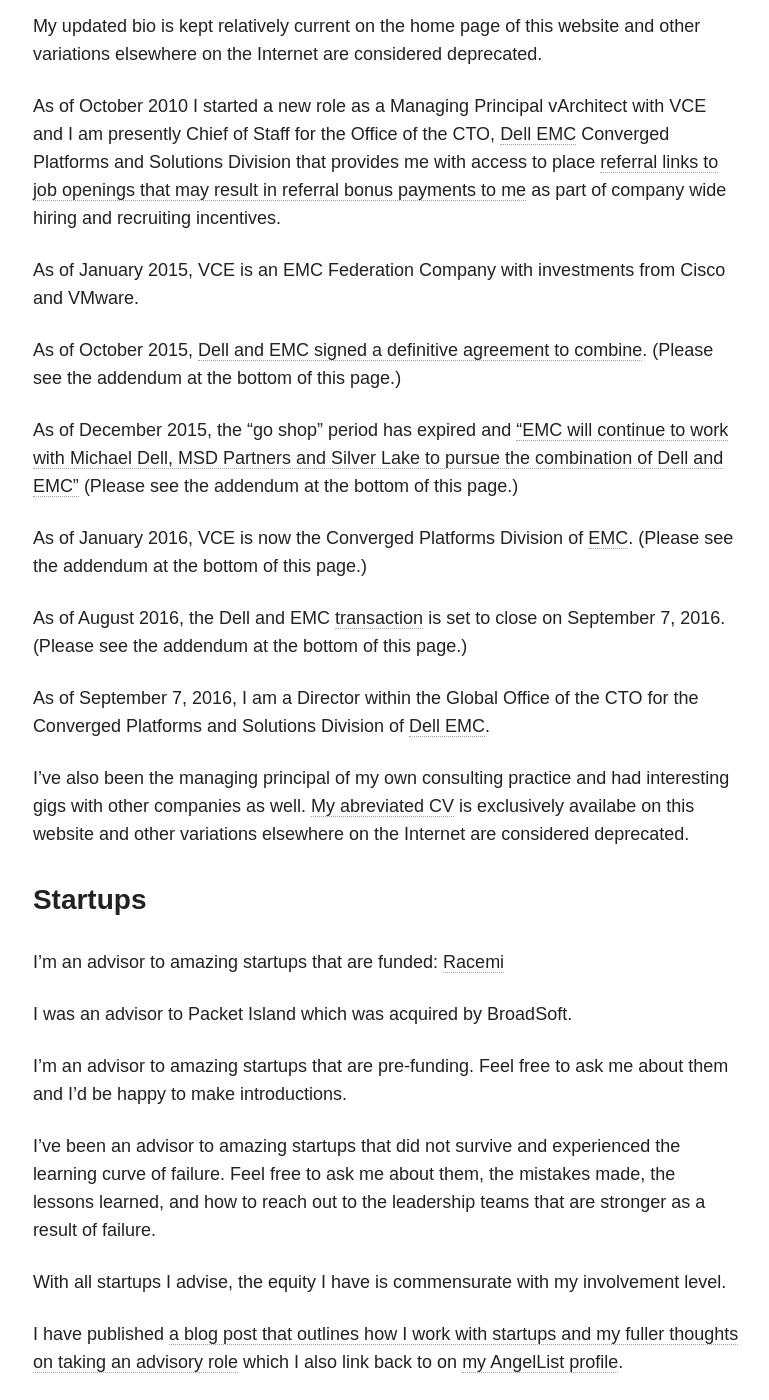
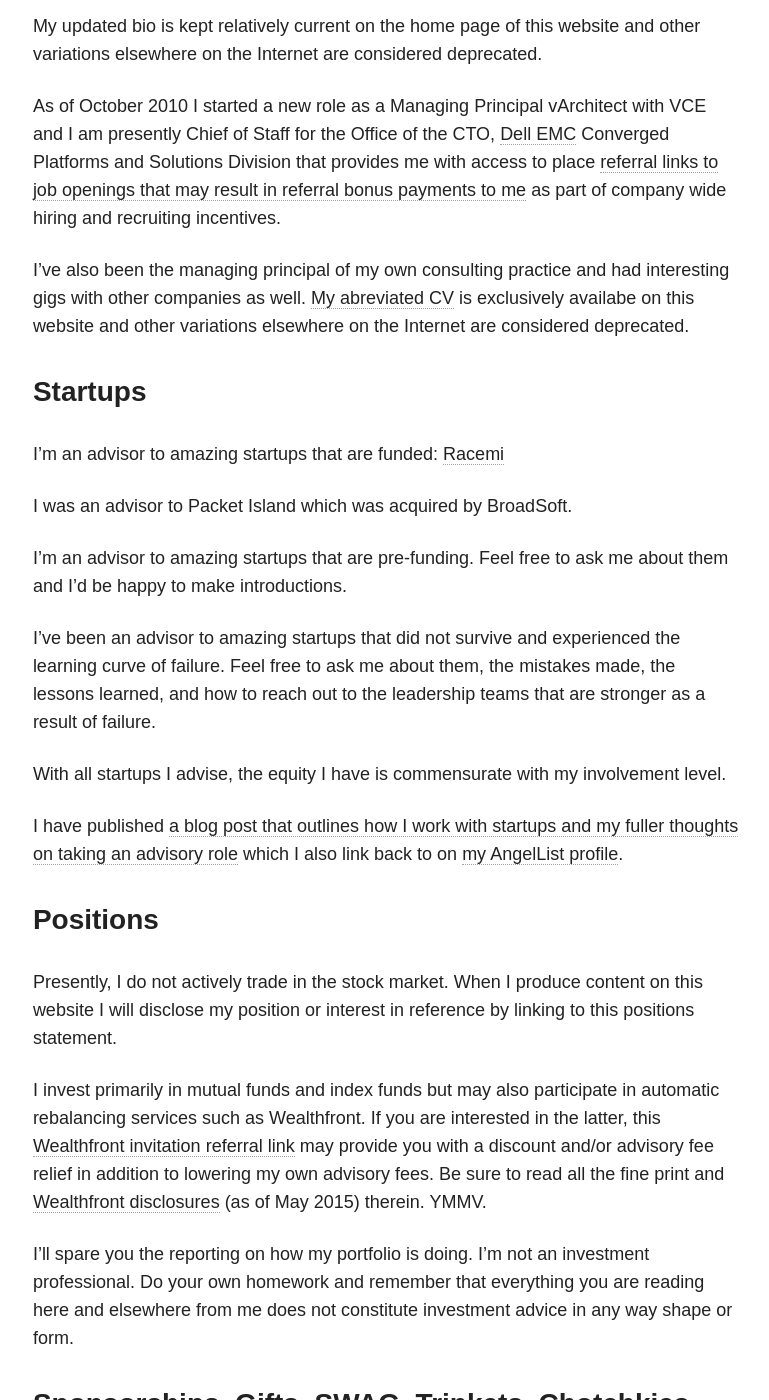
Before and after one commit to nsshommo/jaycuthrell.github.io, a Jekyll site: the page built from disclosure/index.md, in a window 1280 px wide and 1400 px high, scrolled down 1579 px. Shown: the whole window, without its empty margins (253-1022 px from the left). Built offline with Jekyll 4.4.1, drawn with Linux system fonts in a browser that asks for light colours; nearby versions of some CDN libraries; some of the changed text lies outside the part shown.

Commit message:
disclosure updates and edits for brevity

```diff
--- a/disclosure/index.md
+++ b/disclosure/index.md
@@ -27,18 +27,6 @@ My updated bio is kept relatively current on the home page of this website and o
 
 As of October 2010 I started a new role as a Managing Principal vArchitect with VCE and I am presently Chief of Staff for the Office of the CTO, [Dell EMC](http://www.vce.com) Converged Platforms and Solutions Division that provides me with access to place [referral links to job openings that may result in referral bonus payments to me](http://unicornjockey.com) as part of company wide hiring and recruiting incentives.
 
-As of January 2015, VCE is an EMC Federation Company with investments from Cisco and VMware.
-
-As of October 2015, [Dell and EMC signed a definitive agreement to combine](http://www.emc.com/futureready). (Please see the addendum at the bottom of this page.)
-
-As of December 2015, the “go shop” period has expired and ["EMC will continue to work with Michael Dell, MSD Partners and Silver Lake to pursue the combination of Dell and EMC"](http://www.emc.com/about/news/press/2015/20151212-01.htm) (Please see the addendum at the bottom of this page.)
-
-As of January 2016, VCE is now the Converged Platforms Division of [EMC](http://www.emc.com/futureready). (Please see the addendum at the bottom of this page.)
-
-As of August 2016, the Dell and EMC [transaction](http://www.emc.com/about/news/press/2016/20160830-01.htm) is set to close on September 7, 2016. (Please see the addendum at the bottom of this page.)
-
-As of September 7, 2016, I am a Director within the Global Office of the CTO for the Converged Platforms and Solutions Division of [Dell EMC](http://www.vce.com).
-
 I’ve also been the managing principal of my own consulting practice and had interesting gigs with other companies as well. [My abreviated CV](/resume/) is exclusively availabe on this website and other variations elsewhere on the Internet are considered deprecated.
 
 ### Startups
@@ -57,7 +45,7 @@ I have published [a blog post that outlines how I work with startups and my full
 
 ### Positions
 
-I do not actively trade in the stock market. When I produce content on this website I will disclose my position or interest in reference by linking to this positions statement.
+Presently, I do not actively trade in the stock market. When I produce content on this website I will disclose my position or interest in reference by linking to this positions statement.
 
 I invest primarily in mutual funds and index funds but may also participate in automatic rebalancing services such as Wealthfront. If you are interested in the latter, this [Wealthfront invitation referral link](http://wlth.fr/1RjvsX3) may provide you with a discount and/or advisory fee relief in addition to lowering my own advisory fees. Be sure to read all the fine print and [Wealthfront disclosures](https://www.wealthfront.com/legal/disclosure) (as of May 2015) therein. YMMV.
 
```
Also changed, not shown: other parts of disclosure/index.md (+1 -1 lines).
